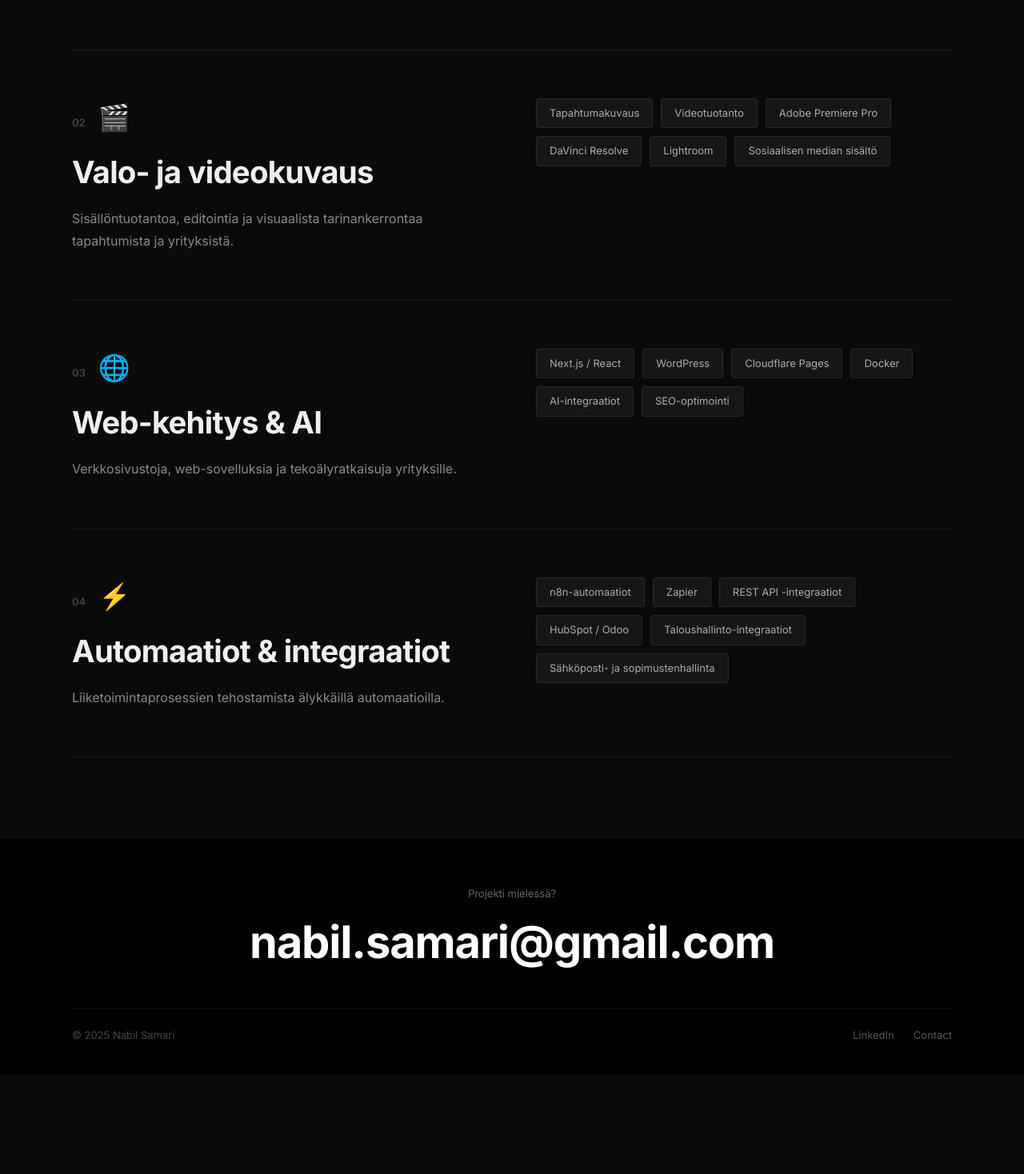
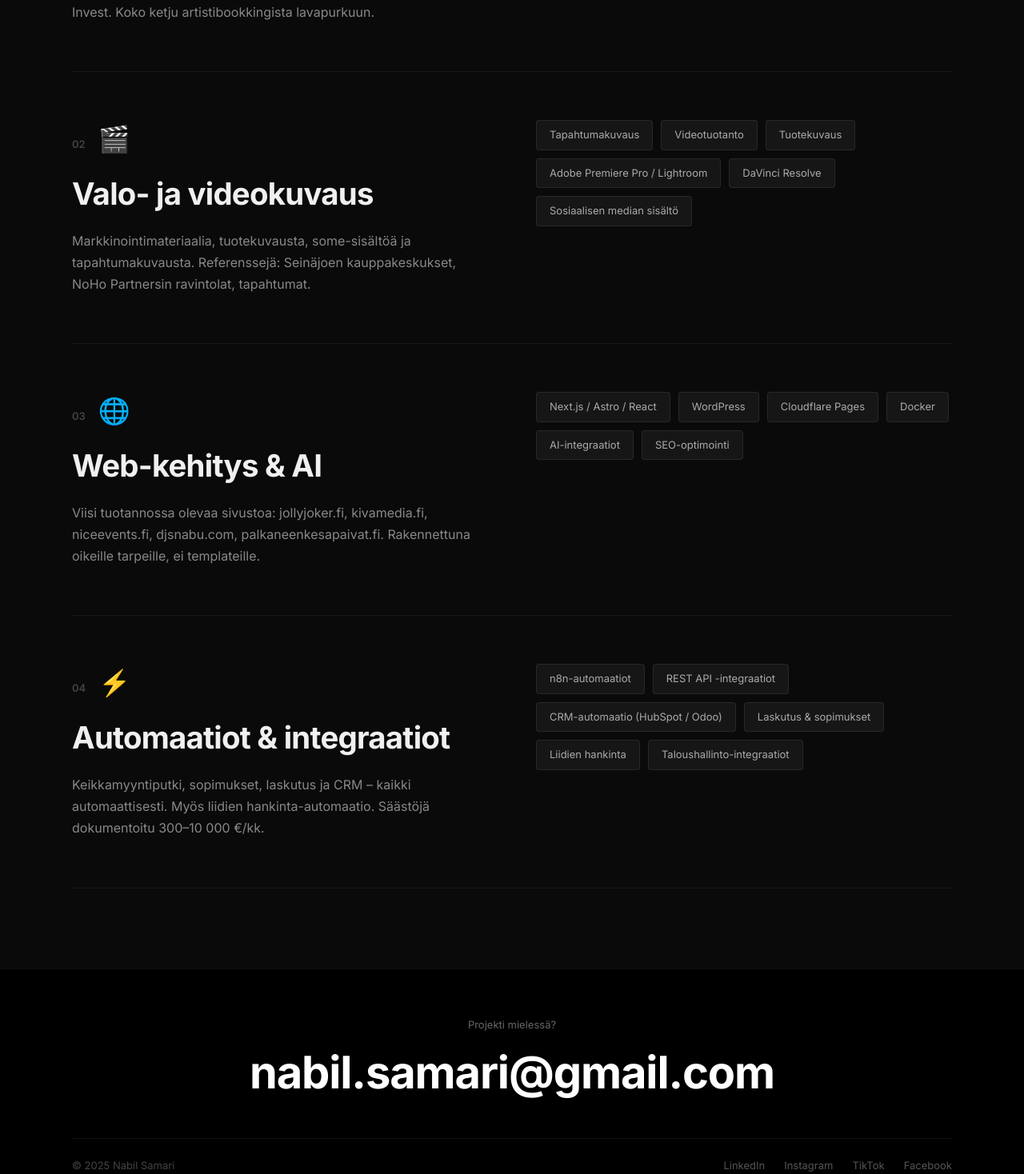
Before and after one commit to djsnabu/nabilsamari-next, a Next.js app: page /services in a window 1280 px wide. Shown: the part 642-2110 px from the top of the page at 80% size. Before the commit the page ends 1986 px from the top, so only its background shows below. Built offline with nearby package versions, Linux system fonts and the light colour scheme.

Commit message:
content: real copy, stats, social links, SEO meta

```diff
--- a/src/app/about/page.tsx
+++ b/src/app/about/page.tsx
@@ -1,9 +1,9 @@
 import KnowledgeMap from "@/components/KnowledgeMap";
 
 const experience = [
-  { period: "2010 – nykyhetki", title: "Yrittäjä / Creative Technologist", company: "Nice Events (Kivat Tapahtumat Oy)", desc: "B2B-myyntiä, tapahtumatuotantoa, web-kehitystä ja markkinointia. Oman festivaalin (Pällkäneen Kesäpäivät) perustaminen ja tuottaminen. Automaatioiden ja prosessien rakentaminen." },
-  { period: "2021 – 2024", title: "Tapahtuma- ja markkinointipäällikkö", company: "Night People Group Oy", desc: "Digitaalisen markkinoinnin kokonaisvastuu (sosiaalinen media, Google Ads). Markkinoinnin automaatioiden ja työkalujen käyttöönotto. Henkilöstön kouluttaminen uusiin järjestelmiin." },
-  { period: "2008 – nykyhetki", title: "Freelance-muusikko, DJ & juontaja", company: "Esiintyjä", desc: "Kitaristi (mm. HesaÄijä), esiintymisiä valtakunnallisesti. Vahva esiintymis- ja vuorovaikutustaito. 17+ vuoden kokemus lavallaolosta." },
+  { period: "2010 – nykyhetki", title: "Yrittäjä / Creative Technologist", company: "Nice Events (Kivat Tapahtumat Oy)", desc: "Perusti ja rakentaa edelleen omaa tapahtuma- ja teknologiayhtiötä. Asiakkaina yritykset, artistit ja ravintolat. Vastaa myynnistä, tuotannosta, web-kehityksestä ja automaatioista. Perusti Pällkäneen Kesäpäivät -festivaalin." },
+  { period: "2021 – 2024", title: "Tapahtuma- ja markkinointipäällikkö", company: "Night People Group Oy (Wall Invest)", desc: "Vastasi koko ravintolaketjun tapahtumista ja digitaalisesta markkinoinnista. Otti käyttöön markkinoinnin automaatiot, koulutti tiimin ja rakensi prosessit skaalautuviksi." },
+  { period: "2008 – nykyhetki", title: "Muusikko, DJ & juontaja", company: "Freelance", desc: "Kitaristi mm. HesaÄijässä, DJ-keikkoja ja juontamista ympäri Suomea. Esiintynyt mm. OmaSp Stadionfestillä. 17+ vuotta lavalla on opettanut enemmän ihmisten lukemisesta kuin mikään kurssi." },
 ];
 
 const skills = [
@@ -34,10 +34,10 @@ export default function About() {
       <section style={{ padding: "60px 24px", background: "#0a0a0a" }}>
         <div style={{ maxWidth: 800, margin: "0 auto" }}>
           <p style={{ fontSize: 20, lineHeight: 1.8, color: "#ccc" }}>
-            Olen Nabil Samari – yrittäjä, muusikko ja teknologia-entusiasti Seinäjoelta. Yli 16 vuoden yrittäjäkokemuksella yhdistän luovan ajattelun ja teknisen osaamisen tavalla, joka tuottaa tuloksia.
+            Olen Nabil Samari. Olen tuottanut lähes 100 tapahtumaa, rakentanut viisi verkkosivustoa ja automatisoinut liiketoimintaprosesseja joista osa säästää 10 000 € kuussa. Seinäjoelta käsin, mutta töissä ympäri Suomen.
           </p>
           <p style={{ fontSize: 18, lineHeight: 1.8, color: "#888", marginTop: 24 }}>
-            Tapahtumatuotantoa, web-kehitystä, automaatioita, valo- ja videokuvausta sekä musiikkia – rakennan kokonaisuuksia jotka toimivat. Puhun sujuvasti suomea, englantia, arabiaa ja venäjää.
+            Minua ei tarvitse valita luovuuden ja tekniikan väliltä – tuon molemmat samaan pakettiin. Olen yhtä lailla kotona festivaalilavan takapuolella kuin terminaalissa tai asiakasneuvottelussa. Puhun sujuvasti suomea, englantia, arabiaa ja venäjää.
           </p>
         </div>
       </section>
--- a/src/app/layout.tsx
+++ b/src/app/layout.tsx
@@ -7,8 +7,8 @@ import Footer from "@/components/Footer";
 const inter = Inter({ subsets: ["latin"] });
 
 export const metadata: Metadata = {
-  title: "Nabil Samari – Creative Technologist",
-  description: "Luovuutta, teknologiaa ja tarinankerrontaa. Tapahtumatuotantoa, web-kehitystä, automaatioita ja visuaalista sisältöä.",
+  title: "Nabil Samari – Creative Technologist | Tapahtumat, Web, Automaatiot",
+  description: "Nabil Samari – lähes 100 tuotettua tapahtumaa, 5 verkkosivustoa, automaatioita jotka säästävät 300–10 000 €/kk. Seinäjoki.",
 };
 
 export default function RootLayout({ children }: { children: React.ReactNode }) {
--- a/src/app/page.tsx
+++ b/src/app/page.tsx
@@ -2,16 +2,16 @@ import Link from "next/link";
 import { EtherealShadow } from "@/components/ui/etheral-shadow";
 
 const services = [
-  { emoji: "🎪", title: "Tapahtumatuotanto", desc: "Nice Events, Pällkäneen Kesäpäivät ja yli 16 vuoden kokemus tapahtumien suunnittelusta ja toteutuksesta." },
-  { emoji: "🎬", title: "Valo- ja videokuvaus", desc: "Sisällöntuotantoa, editointia ja visuaalista tarinankerrontaa. Adobe Creative Suite, DaVinci Resolve." },
+  { emoji: "🎪", title: "Tapahtumatuotanto", desc: "Lähes 100 tapahtumaa – pienistä yritystilaisuuksista 2000 hengen festivaaleihin. Töitä tehty NoHo Partnersille, Night People Groupille, Wall Investille ja OmaSp Stadionfestille." },
+  { emoji: "🎬", title: "Valo- ja videokuvaus", desc: "Markkinointimateriaalia, tuotekuvausta, some-sisältöä ja tapahtumakuvausta. Referensseinä Seinäjoen kauppakeskukset ja NoHo Partnersin ravintolat." },
   { emoji: "🌐", title: "Web-kehitys & AI", desc: "Verkkosivustoja, web-sovelluksia ja tekoälyratkaisuja. Modernit teknologiat, käyttäjälähtöinen suunnittelu." },
-  { emoji: "⚡", title: "Automaatiot & integraatiot", desc: "Prosessien tehostamista n8n-, Zapier- ja API-integraatioilla. Säästää aikaa ja rahaa." },
+  { emoji: "⚡", title: "Automaatiot & integraatiot", desc: "Keikkamyynti, sopimukset, laskutus ja CRM pyörivät automaattisesti. Dokumentoituja säästöjä 300–10 000 €/kk." },
 ];
 
 const stats = [
-  { value: "16+", label: "Vuotta kokemusta" },
-  { value: "4", label: "Kieltä sujuvasti" },
-  { value: "17+", label: "Vuotta esiintymistä" },
+  { value: "~100", label: "Tuotettua tapahtumaa" },
+  { value: "2000", label: "Hengen festivaali" },
+  { value: "300–10k€", label: "Säästöjä/kk automaatioilla" },
 ];
 
 const blogPosts = [
@@ -33,7 +33,7 @@ export default function Home() {
             Nabil<br />Samari
           </h1>
           <p style={{ fontSize: "clamp(16px, 2vw, 20px)", color: "rgba(255,255,255,0.7)", lineHeight: 1.6, marginBottom: 40, maxWidth: 560, margin: "0 auto 40px" }}>
-            Luovuutta, teknologiaa ja tarinankerrontaa. Rakennan tapahtumia, verkkosivustoja ja automaatioita jotka toimivat.
+            Lähes 100 tapahtumaa tuotettuna. Viisi verkkosivustoa käytössä. Automaatiot jotka säästävät 300–10 000 €/kk. Ja ihminen joka osaa puhua sekä koodille että asiakkaalle.
           </p>
           <div style={{ display: "flex", gap: 16, justifyContent: "center", flexWrap: "wrap" }}>
             <Link href="/contact" style={{ padding: "14px 32px", background: "#c9a84c", color: "#000", fontWeight: 700, fontSize: 15, borderRadius: 4, transition: "opacity 0.2s" }}>
@@ -96,7 +96,7 @@ export default function Home() {
       {/* CTA */}
       <section style={{ padding: "120px 24px", background: "#000", textAlign: "center" }}>
         <div style={{ maxWidth: 700, margin: "0 auto" }}>
-          <p style={{ fontSize: 13, color: "#555", letterSpacing: "0.1em", textTransform: "uppercase", marginBottom: 16 }}>Projekti mielessä?</p>
+          <p style={{ fontSize: 13, color: "#555", letterSpacing: "0.1em", textTransform: "uppercase", marginBottom: 16 }}>Projekti, avoin paikka tai yhteistyö?</p>
           <a href="mailto:nabil.samari@gmail.com" style={{ fontSize: "clamp(28px, 5vw, 56px)", fontWeight: 800, letterSpacing: "-0.02em", color: "#fff", display: "block", marginBottom: 40, transition: "color 0.2s" }}>
             nabil.samari@gmail.com
           </a>
--- a/src/app/services/page.tsx
+++ b/src/app/services/page.tsx
@@ -1,23 +1,23 @@
 const services = [
   {
     num: "01", emoji: "🎪", title: "Tapahtumatuotanto",
-    desc: "Yli 16 vuoden kokemus tapahtumien suunnittelusta ja toteutuksesta. Festivaaleista yritystilaisuuksiin.",
+    desc: "Lähes 100 tapahtumaa tuotettuna – Pällkäneen Kesäpäivät (2000 hlö), OmaSp Stadionfest, NoHo Partners, Night People Group, Wall Invest. Koko ketju artistibookkingista lavapurkuun.",
     items: ["Festivaalien rakentaminen nollasta", "Artistien bookkaus & sopimukset", "Ääni- & valotekniikka", "Sponsori- & yhteistyömyynti", "Tiimien koordinointi", "Pällkäneen Kesäpäivät -festivaali"],
   },
   {
     num: "02", emoji: "🎬", title: "Valo- ja videokuvaus",
-    desc: "Sisällöntuotantoa, editointia ja visuaalista tarinankerrontaa tapahtumista ja yrityksistä.",
-    items: ["Tapahtumakuvaus", "Videotuotanto", "Adobe Premiere Pro", "DaVinci Resolve", "Lightroom", "Sosiaalisen median sisältö"],
+    desc: "Markkinointimateriaalia, tuotekuvausta, some-sisältöä ja tapahtumakuvausta. Referenssejä: Seinäjoen kauppakeskukset, NoHo Partnersin ravintolat, tapahtumat.",
+    items: ["Tapahtumakuvaus", "Videotuotanto", "Tuotekuvaus", "Adobe Premiere Pro / Lightroom", "DaVinci Resolve", "Sosiaalisen median sisältö"],
   },
   {
     num: "03", emoji: "🌐", title: "Web-kehitys & AI",
-    desc: "Verkkosivustoja, web-sovelluksia ja tekoälyratkaisuja yrityksille.",
-    items: ["Next.js / React", "WordPress", "Cloudflare Pages", "Docker", "AI-integraatiot", "SEO-optimointi"],
+    desc: "Viisi tuotannossa olevaa sivustoa: jollyjoker.fi, kivamedia.fi, niceevents.fi, djsnabu.com, palkaneenkesapaivat.fi. Rakennettuna oikeille tarpeille, ei templateille.",
+    items: ["Next.js / Astro / React", "WordPress", "Cloudflare Pages", "Docker", "AI-integraatiot", "SEO-optimointi"],
   },
   {
     num: "04", emoji: "⚡", title: "Automaatiot & integraatiot",
-    desc: "Liiketoimintaprosessien tehostamista älykkäillä automaatioilla.",
-    items: ["n8n-automaatiot", "Zapier", "REST API -integraatiot", "HubSpot / Odoo", "Taloushallinto-integraatiot", "Sähköposti- ja sopimustenhallinta"],
+    desc: "Keikkamyyntiputki, sopimukset, laskutus ja CRM – kaikki automaattisesti. Myös liidien hankinta-automaatio. Säästöjä dokumentoitu 300–10 000 €/kk.",
+    items: ["n8n-automaatiot", "REST API -integraatiot", "CRM-automaatio (HubSpot / Odoo)", "Laskutus & sopimukset", "Liidien hankinta", "Taloushallinto-integraatiot"],
   },
 ];
 
--- a/src/components/Footer.tsx
+++ b/src/components/Footer.tsx
@@ -15,11 +15,11 @@ export default function Footer() {
         </div>
         <div style={{ display: "flex", justifyContent: "space-between", alignItems: "center", flexWrap: "wrap", gap: 16, borderTop: "1px solid rgba(255,255,255,0.06)", paddingTop: 24 }}>
           <p style={{ color: "#444", fontSize: 13 }}>© 2025 Nabil Samari</p>
-          <div style={{ display: "flex", gap: 24 }}>
-            <a href="https://www.linkedin.com/in/nabilsamari/" target="_blank" rel="noopener noreferrer" style={{ color: "#555", fontSize: 13, transition: "color 0.2s" }}
-              onMouseEnter={e => (e.currentTarget.style.color = "#c9a84c")}
-              onMouseLeave={e => (e.currentTarget.style.color = "#555")}>LinkedIn</a>
-            <Link href="/contact" style={{ color: "#555", fontSize: 13 }}>Contact</Link>
+          <div style={{ display: "flex", gap: 24, flexWrap: "wrap" }}>
+            <a href="https://www.linkedin.com/in/nabilsamari/" target="_blank" rel="noopener noreferrer" style={{ color: "#555", fontSize: 13, transition: "color 0.2s" }} onMouseEnter={e => (e.currentTarget.style.color = "#c9a84c")} onMouseLeave={e => (e.currentTarget.style.color = "#555")}>LinkedIn</a>
+            <a href="https://www.instagram.com/djsnabu/" target="_blank" rel="noopener noreferrer" style={{ color: "#555", fontSize: 13, transition: "color 0.2s" }} onMouseEnter={e => (e.currentTarget.style.color = "#c9a84c")} onMouseLeave={e => (e.currentTarget.style.color = "#555")}>Instagram</a>
+            <a href="https://www.tiktok.com/@djsnabu" target="_blank" rel="noopener noreferrer" style={{ color: "#555", fontSize: 13, transition: "color 0.2s" }} onMouseEnter={e => (e.currentTarget.style.color = "#c9a84c")} onMouseLeave={e => (e.currentTarget.style.color = "#555")}>TikTok</a>
+            <a href="https://www.facebook.com/nabilsamari" target="_blank" rel="noopener noreferrer" style={{ color: "#555", fontSize: 13, transition: "color 0.2s" }} onMouseEnter={e => (e.currentTarget.style.color = "#c9a84c")} onMouseLeave={e => (e.currentTarget.style.color = "#555")}>Facebook</a>
           </div>
         </div>
       </div>
```
